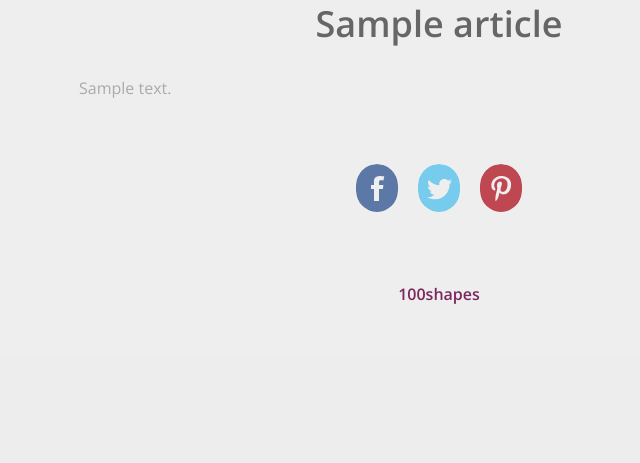
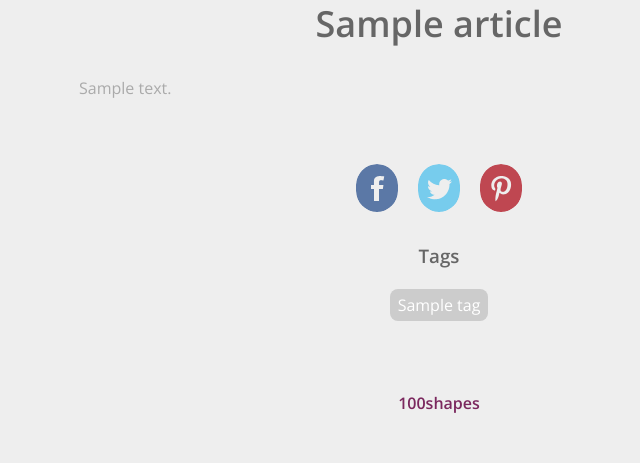
Before and after one commit to 100Shapes/100shapes.github.com, a Python web app: template ohs-pelican-theme/templates/article.html in a window 1280 px wide. Shown: the part 635-1098 px from the top of the page, without its empty margins (201-841 px from the left). Before the commit the page ends 939 px from the top, so only its background shows below. Run offline with Jinja, Linux system fonts and the light colour scheme; the template is opened without the code that fills it: most values are stand-ins (such as "Sample title", 1, 10 or a date in 2020); grey boxes marked "Sample" are stand-in pictures; style sheets or scripts are compiled from the project's sources; some web fonts are replaced.

Commit message:
Added a tags list to article pages

```diff
--- a/ohs-pelican-theme/static/less/article.less
+++ b/ohs-pelican-theme/static/less/article.less
@@ -72,4 +72,23 @@
 			background-color: #bf4751;
 		}
 	}
+	.tags-list {
+		margin-top: @ws-unit*3;
+
+		ul {
+			display: inline-block;
+			margin: 0;
+			padding: 0;
+			text-align: center;
+		}
+		li {
+			.rounded(@ws-unit);
+			color: #fff;
+			float: left;
+			padding: @ws-unit/2 @ws-unit;
+			list-style-type: none;
+			margin: 0 @ws-unit;
+			background-color: @light-grey-color;
+		}
+	}
 }
--- a/ohs-pelican-theme/static/less/vars.less
+++ b/ohs-pelican-theme/static/less/vars.less
@@ -16,6 +16,8 @@
 
 @ws-unit: 1rem / 2;
 
+@light-grey-color: #ccc;
+
 @header-background-color: #b8316a;
 
 .visuallyhidden() {
--- a/ohs-pelican-theme/templates/article.html
+++ b/ohs-pelican-theme/templates/article.html
@@ -19,6 +19,8 @@
 
 	<footer role="complementary">
 		{% include 'share_tools.html' with context %}
+
+		{% include 'tags_list.html' with context %}
 
 		{% if article.related_posts %}
 			{% from 'macros.html' import article_list with context %}
--- /dev/null
+++ b/ohs-pelican-theme/templates/tags_list.html
@@ -0,0 +1,8 @@
+<div class="tags-list">
+	<h3>Tags</h3>
+	<ul>
+	{% for tag in article.tags %}
+		<li>{{ tag }}</li>
+	{% endfor %}
+	</ul>
+</div>
```
